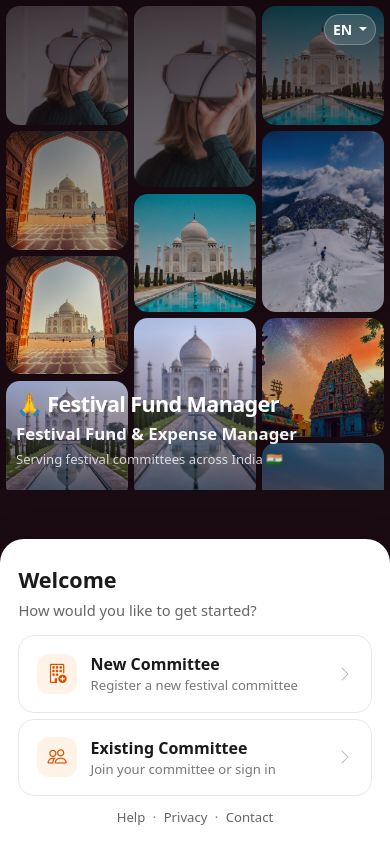
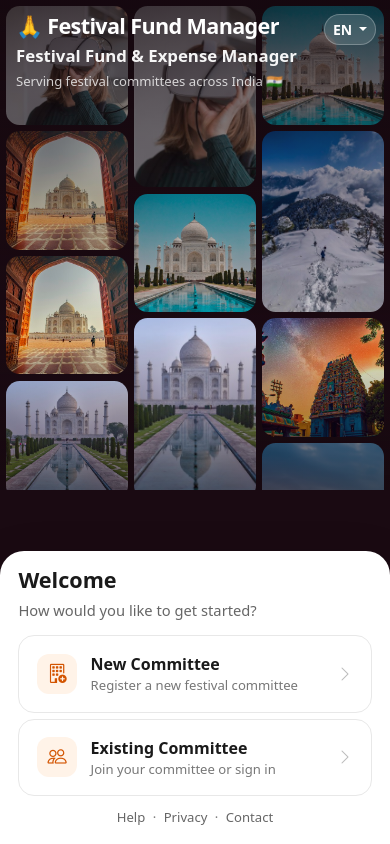
Before and after one commit to sravan123-456/my-project, a Flask app: a page that uses app/templates/landing.html in a window 390 px wide. Run offline with Flask 3, Linux system fonts and the light colour scheme; some libraries are stand-ins or nearby versions.

Commit message:
Fix mobile landing overlap and enable form scrolling.
Keep hero branding top-left, move back into the white card, shrink hero on form steps, and allow the join/login sheet to scroll.

Co-authored-by: Cursor <cursoragent@cursor.com>

```diff
--- a/app/static/css/landing.css
+++ b/app/static/css/landing.css
@@ -62,8 +62,21 @@
     display: flex;
     flex-direction: column;
     justify-content: flex-start;
-    padding: 1rem 1rem 0;
+    align-items: flex-start;
+    padding: 1rem 5rem 0 1rem;
     pointer-events: none;
+}
+
+.landing-hero-lang {
+    position: absolute;
+    top: 1rem;
+    right: 1rem;
+    z-index: 4;
+    pointer-events: auto;
+}
+
+.landing-card-nav {
+    display: none;
 }
 
 .landing-hero-brand {
@@ -99,18 +112,6 @@
 .landing-shell {
     position: relative;
     z-index: 2;
-}
-
-.landing-topbar {
-    position: absolute;
-    top: 1rem;
-    left: 1rem;
-    right: 1rem;
-    display: flex;
-    align-items: center;
-    gap: 0.5rem;
-    z-index: 3;
-    pointer-events: auto;
 }
 
 .landing-back-btn {
@@ -331,35 +332,18 @@
         height: 58vh;
         min-height: 340px;
         overflow: hidden;
+        transition: height 0.2s ease, min-height 0.2s ease;
     }
 
     .landing-hero-content {
-        justify-content: flex-end;
-        padding: 0 1rem 1.25rem;
+        justify-content: flex-start;
+        align-items: flex-start;
+        padding: max(0.85rem, env(safe-area-inset-top, 0px)) 5rem 0 1rem;
     }
 
-    .landing-collage {
-        position: absolute;
-        inset: 0;
-        grid-template-columns: repeat(3, 1fr);
-        grid-auto-rows: 56px;
-        gap: 0.4rem;
-        padding: 0.4rem;
-        overflow: hidden;
-    }
-
-    .landing-topbar {
-        position: fixed;
-        top: 0.85rem;
-        left: 0.85rem;
+    .landing-hero-lang {
+        top: max(0.85rem, env(safe-area-inset-top, 0px));
         right: 0.85rem;
-    }
-
-    .landing-back-btn {
-        background: rgba(255, 255, 255, 0.15);
-        border: 1px solid rgba(255, 255, 255, 0.25);
-        color: #fff;
-        backdrop-filter: blur(8px);
     }
 
     .landing-lang-btn {
@@ -373,19 +357,34 @@
         filter: brightness(10);
     }
 
-    .landing-shell {
-        position: fixed;
+    .landing-collage {
+        position: absolute;
         inset: 0;
-        pointer-events: none;
+        grid-template-columns: repeat(3, 1fr);
+        grid-auto-rows: 56px;
+        gap: 0.4rem;
+        padding: 0.4rem;
+        overflow: hidden;
     }
 
-    .landing-sheet {
+    .landing-shell {
         position: fixed;
         left: 0;
         right: 0;
         bottom: 0;
+        top: 58vh;
+        pointer-events: none;
+        z-index: 3;
+    }
+
+    .landing-sheet {
+        position: absolute;
+        left: 0;
+        right: 0;
+        bottom: 0;
+        top: 0;
         height: auto;
-        max-height: calc(42vh + env(safe-area-inset-bottom, 0px));
+        max-height: none;
         min-height: 0;
         pointer-events: auto;
         display: flex;
@@ -396,16 +395,36 @@
     .landing-card {
         flex: 0 0 auto;
         max-width: none;
+        max-height: 100%;
         margin: 0;
         border-radius: 1.5rem 1.5rem 0 0;
-        padding: 1.5rem 1.15rem calc(0.85rem + env(safe-area-inset-bottom, 0px));
-        overflow-y: auto;
+        padding: 1.25rem 1.15rem calc(0.85rem + env(safe-area-inset-bottom, 0px));
+        overflow-y: visible;
         overscroll-behavior: contain;
         -webkit-overflow-scrolling: touch;
     }
 
-    .landing-card:has(.landing-step-compact.active) {
-        padding-top: 1.75rem;
+    .landing-card-nav {
+        display: block;
+        margin: -0.25rem 0 0.75rem;
+    }
+
+    .landing-card-nav .landing-back-btn {
+        background: #f5f5f5;
+        border: 1px solid #e5e5e5;
+        color: #333;
+        border-radius: 999px;
+        font-weight: 600;
+    }
+
+    .landing-card-nav .landing-back-btn.d-none {
+        display: none !important;
+        margin: 0;
+    }
+
+    .landing-card-nav .landing-back-btn.d-none + .landing-step-title,
+    .landing-card-nav:has(.landing-back-btn.d-none) {
+        margin-bottom: 0;
     }
 
     .landing-step-compact .landing-step-subtitle {
@@ -427,6 +446,46 @@
 
     .landing-step-title {
         font-size: 1.35rem;
+    }
+
+    /* Home choice: compact sheet */
+    body[data-landing-view="choice"] .landing-shell {
+        top: 58vh;
+    }
+
+    body[data-landing-view="choice"] .landing-hero-brand {
+        display: block;
+    }
+
+    /* Form steps: smaller hero, hide brand, tall scrollable sheet */
+    body[data-landing-view="existing-join"] .landing-hero,
+    body[data-landing-view="existing-login"] .landing-hero {
+        height: 24vh;
+        min-height: 150px;
+    }
+
+    body[data-landing-view="existing-join"] .landing-hero-brand,
+    body[data-landing-view="existing-login"] .landing-hero-brand {
+        display: none;
+    }
+
+    body[data-landing-view="existing-join"] .landing-shell,
+    body[data-landing-view="existing-login"] .landing-shell {
+        top: 24vh;
+    }
+
+    body[data-landing-view="existing-join"] .landing-sheet,
+    body[data-landing-view="existing-login"] .landing-sheet {
+        justify-content: stretch;
+    }
+
+    body[data-landing-view="existing-join"] .landing-card,
+    body[data-landing-view="existing-login"] .landing-card {
+        flex: 1 1 auto;
+        min-height: 0;
+        max-height: 100%;
+        overflow-y: auto;
+        padding-top: 1rem;
     }
 }
 
@@ -450,6 +509,29 @@
         padding: 0.75rem;
     }
 
+    .landing-hero-lang {
+        top: 1.25rem;
+        right: 1.25rem;
+    }
+
+    .landing-lang-btn {
+        background: rgba(255, 255, 255, 0.92);
+        border: 1px solid rgba(0, 0, 0, 0.08);
+    }
+
+    .landing-card-nav {
+        display: block;
+        margin-bottom: 0.5rem;
+    }
+
+    .landing-card-nav .landing-back-btn {
+        background: #f5f5f5;
+        border: 1px solid #e5e5e5;
+        color: #333;
+        border-radius: 999px;
+        font-weight: 600;
+    }
+
     .landing-shell {
         position: relative;
         z-index: 2;
@@ -458,6 +540,7 @@
         align-items: center;
         justify-content: center;
         padding: 5rem 1.25rem 1.25rem;
+        top: auto;
     }
 
     .landing-sheet {
--- a/app/static/js/landing.js
+++ b/app/static/js/landing.js
@@ -18,6 +18,8 @@
     return;
   }
 
+  var landingCard = document.querySelector(".landing-card");
+
   function showStep(view) {
     Object.keys(steps).forEach(function (key) {
       if (!steps[key]) return;
@@ -27,6 +29,9 @@
       backBtn.classList.toggle("d-none", view === "choice");
     }
     document.body.setAttribute("data-landing-view", view);
+    if (landingCard) {
+      landingCard.scrollTop = 0;
+    }
   }
 
   document.querySelectorAll("[data-landing-go]").forEach(function (btn) {
--- a/app/templates/landing.html
+++ b/app/templates/landing.html
@@ -41,16 +41,7 @@
                 <p class="landing-hero-tagline">{{ t('landing.hero.tagline') }}</p>
             </div>
         </div>
-    </div>
-
-    <div class="landing-shell">
-        <div class="landing-topbar">
-            <button type="button" id="landingBackBtn"
-                    class="btn btn-sm landing-back-btn{% if landing_view == 'choice' %} d-none{% endif %}"
-                    aria-label="{{ t('landing.back_home') }}">
-                <i class="bi bi-arrow-left"></i> {{ t('landing.back_home') }}
-            </button>
-            <div class="dropdown ms-auto">
+        <div class="landing-hero-lang dropdown">
             <button class="btn btn-sm landing-lang-btn dropdown-toggle" type="button"
                     data-bs-toggle="dropdown" aria-expanded="false">
                 {{ current_lang|upper }}
@@ -66,8 +57,16 @@
         </div>
     </div>
 
+    <div class="landing-shell">
         <div class="landing-sheet">
         <div class="landing-card shadow-lg">
+            <div class="landing-card-nav">
+                <button type="button" id="landingBackBtn"
+                        class="btn btn-sm landing-back-btn{% if landing_view == 'choice' %} d-none{% endif %}"
+                        aria-label="{{ t('landing.back_home') }}">
+                    <i class="bi bi-arrow-left"></i> {{ t('landing.back_home') }}
+                </button>
+            </div>
             <div class="landing-brand text-center mb-3">
                 <div class="landing-logo">🙏</div>
                 <p class="landing-domain mb-0">{{ platform_name|lower|replace(' ', '') }}.in</p>
```
Lines whose indentation alone changed are shown as unchanged.
